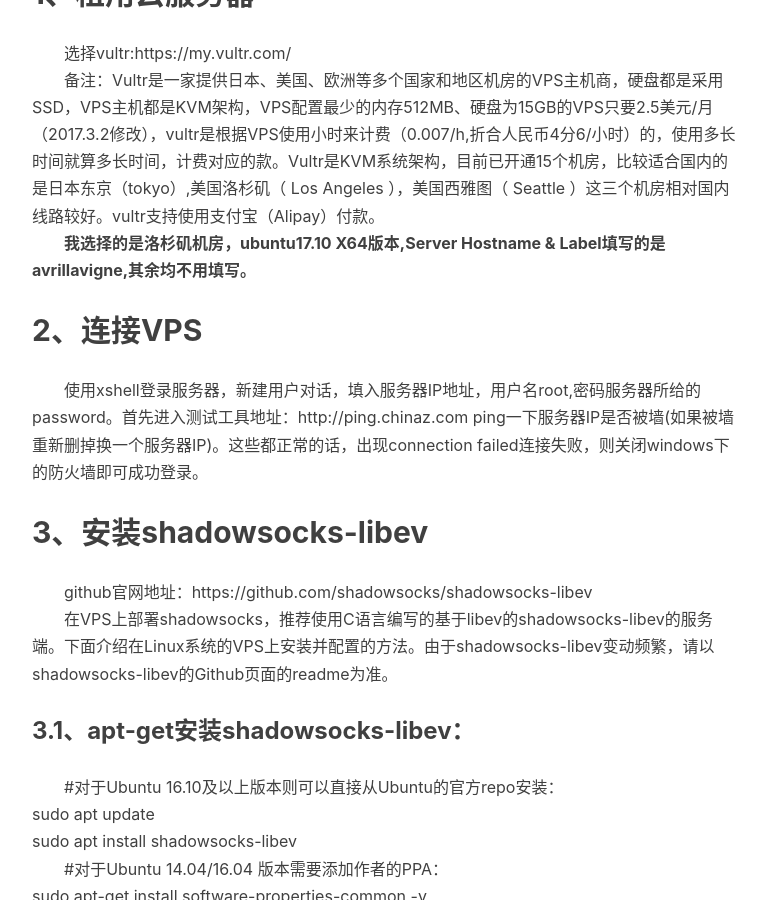
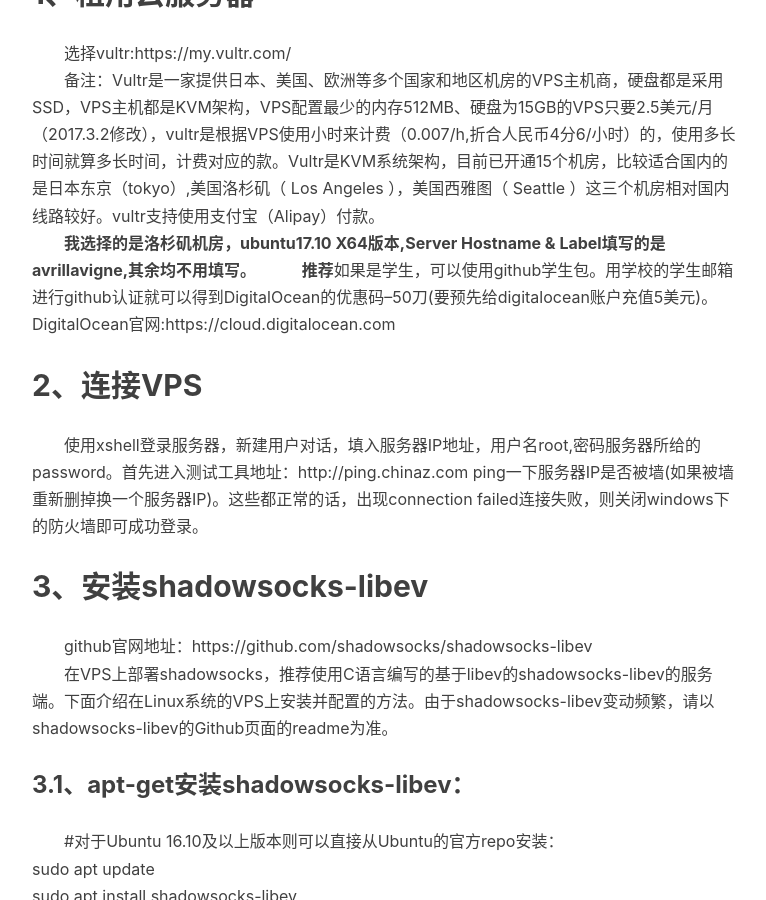
Before and after one commit to ARTAvrilLavigne/ARTAvrilLavigne.github.io, a Jekyll site: the page built from _posts/2017-10-31-shadowsocks-libev.markdown, in a window 1280 px wide and 900 px high, scrolled down 596 px. Shown: the whole window, without its empty margins (233-999 px from the left). Built offline with Jekyll 4.4.1, drawn with Linux system fonts in a browser that asks for light colours; nearby versions of some CDN libraries; comment, search, counter and statistics services are not loaded.

Commit message:
Update 2017-10-31-shadowsocks-libev.markdown

```diff
--- a/_posts/2017-10-31-shadowsocks-libev.markdown
+++ b/_posts/2017-10-31-shadowsocks-libev.markdown
@@ -12,6 +12,7 @@
 　　选择vultr:https://my.vultr.com/
 　　备注：Vultr是一家提供日本、美国、欧洲等多个国家和地区机房的VPS主机商，硬盘都是采用SSD，VPS主机都是KVM架构，VPS配置最少的内存512MB、硬盘为15GB的VPS只要2.5美元/月（2017.3.2修改），vultr是根据VPS使用小时来计费（0.007/h,折合人民币4分6/小时）的，使用多长时间就算多长时间，计费对应的款。Vultr是KVM系统架构，目前已开通15个机房，比较适合国内的是日本东京（tokyo）,美国洛杉矶（ Los Angeles ），美国西雅图（ Seattle ）这三个机房相对国内线路较好。vultr支持使用支付宝（Alipay）付款。
 　　**我选择的是洛杉矶机房，ubuntu17.10 X64版本,Server Hostname & Label填写的是avrillavigne,其余均不用填写。**
+　　**推荐**如果是学生，可以使用github学生包。用学校的学生邮箱进行github认证就可以得到DigitalOcean的优惠码--50刀(要预先给digitalocean账户充值5美元)。DigitalOcean官网:https://cloud.digitalocean.com
 ## 2、连接VPS
 　　使用xshell登录服务器，新建用户对话，填入服务器IP地址，用户名root,密码服务器所给的password。首先进入测试工具地址：http://ping.chinaz.com ping一下服务器IP是否被墙(如果被墙重新删掉换一个服务器IP)。这些都正常的话，出现connection failed连接失败，则关闭windows下的防火墙即可成功登录。
 ## 3、安装shadowsocks-libev
```
